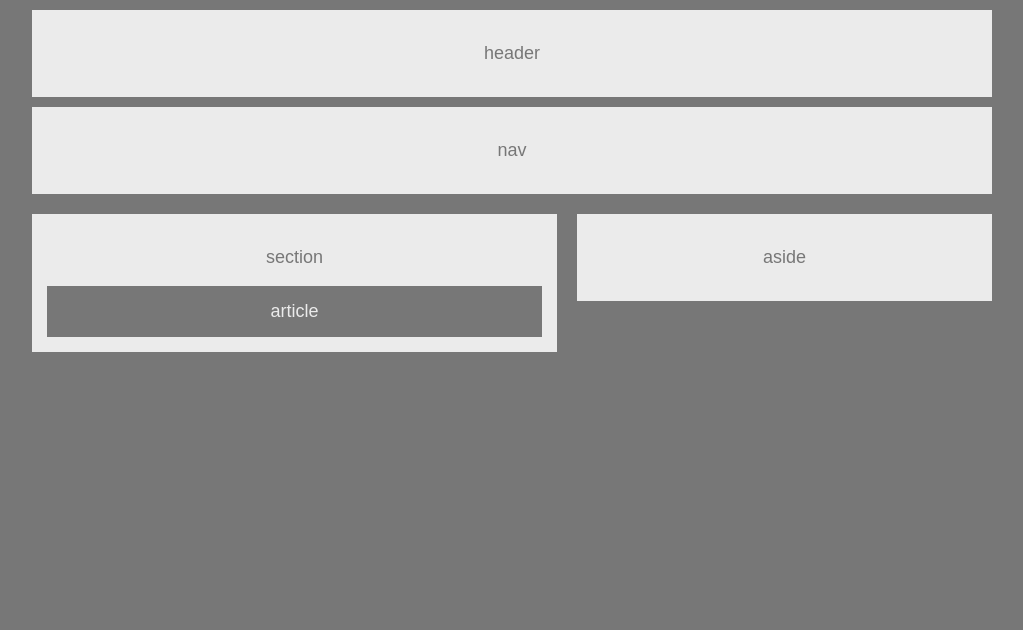
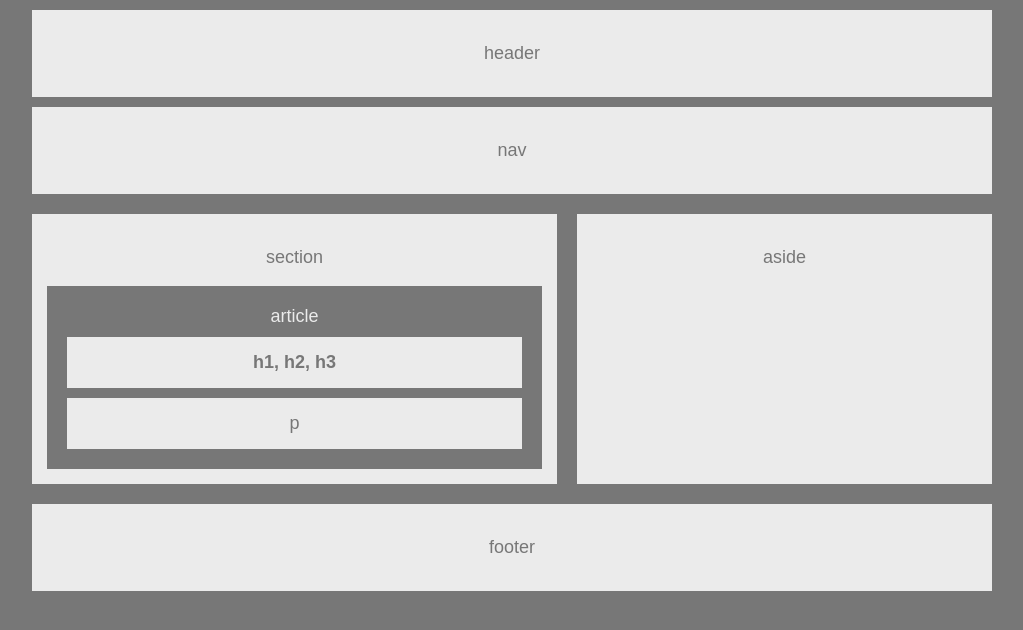
Before and after one commit to kaygrog/HW-Wireframe, a plain HTML site: page index.html in a window 1280 px wide. Shown: the whole page, without its empty margins (128-1151 px from the left). Drawn offline with Linux system fonts and the light colour scheme.

Commit message:
Made section and aside same height; added footer; completed.

```diff
--- a/index.html
+++ b/index.html
@@ -15,13 +15,24 @@
         <p>nav</p>
     </div>
 
-    <div class="aside">
-        <p>aside</p>
+    <div class="row">
+
+        <div class="section">
+            <p>section</p>
+            <div class="article">article
+                <div class="headingBox">h1, h2, h3</div>
+                <div class="paragraphBox">p</div>
+            </div>
+        </div>
+
+        <div class="aside">
+            <p>aside</p>
+        </div>
+
     </div>
 
-    <div class="section">
-        <p>section</p>
-        <div class="article">article</div>
+    <div class="footer">
+        <p>footer</p>
     </div>
 
 </body>
--- a/style.css
+++ b/style.css
@@ -14,22 +14,36 @@ body {
     vertical-align: middle;
 }
 
-.header, .nav, .section, .aside, .footer {
+h1, p {
+    color: #777;
+    background: #ebebeb;
+}
+
+.header, .nav, .section, .aside, .footer, .headingBox, .paragraphBox {
     background: #ebebeb;
     padding: 15px;
 }
 
+.header, .nav, .footer {
+    display: block;
+}
+
 .header, .nav {
     margin-top: 10px;
-    display: block;
+}
+
+.row {
+    display: flex;
 }
 
 .section, .aside {
     margin-top: 20px;
+    margin-bottom: 20px;
 }
 
 .section {
     width: 495px;
+    margin-right: 20px;
 }
 
 .aside {
@@ -40,10 +54,15 @@ body {
 .article {
     color: #ebebeb;
     background: #777;
-    padding: 15px;
+    padding: 20px;
 }
 
-h1, p {
+.headingBox, .paragraphBox {
+    width: auto;
     color: #777;
-    background: #ebebeb;
+    margin-top: 10px;
 }
+
+.headingBox {
+    font-weight: bold;
+}
```
